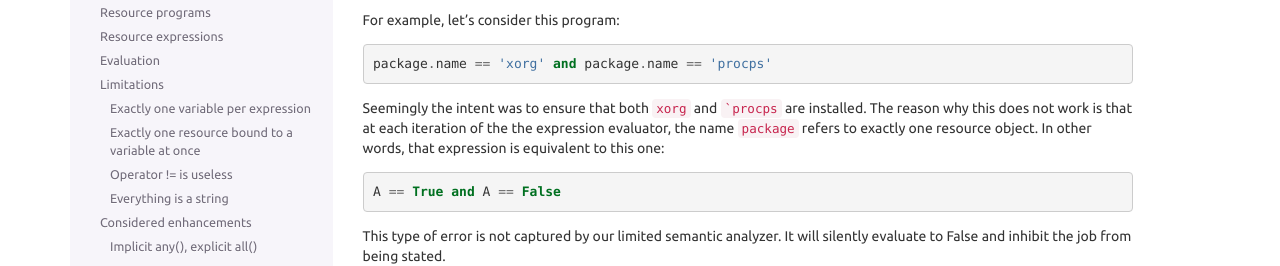
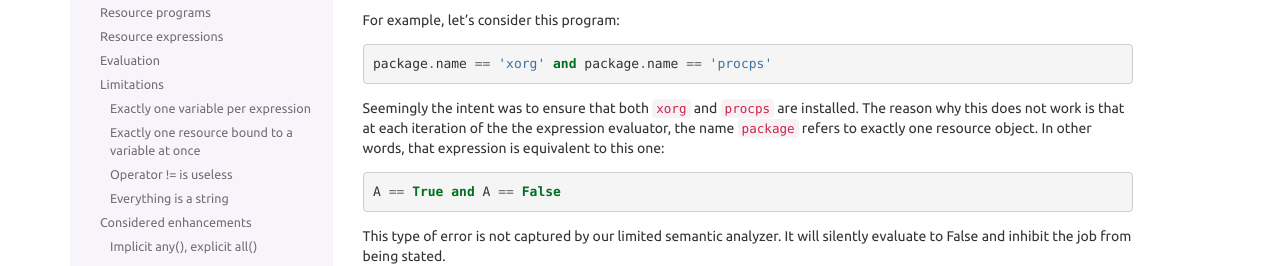
Before and after one commit to pombredanne/git.launchpad.net-plainbox, a Sphinx documentation site: the page built from docs/dev/resources.rst, in a window 1280 px wide and 900 px high, scrolled down 2227 px. Shown: the part 159-425 px from the top of the window. Built offline with Sphinx 7.4.7, drawn with Linux system fonts in a browser that asks for light colours.

````diff
--- a/docs/dev/resources.rst
+++ b/docs/dev/resources.rst
@@ -157,7 +157,7 @@ For example, let's consider this program::
 
     package.name == 'xorg' and package.name == 'procps'
 
-Seemingly the intent was to ensure that both ``xorg`` and ```procps`` are
+Seemingly the intent was to ensure that both ``xorg`` and ``procps`` are
 installed. The reason why this does not work is that at each iteration of the
 the expression evaluator, the name ``package`` refers to exactly one resource
 object. In other words, that expression is equivalent to this one::
````
